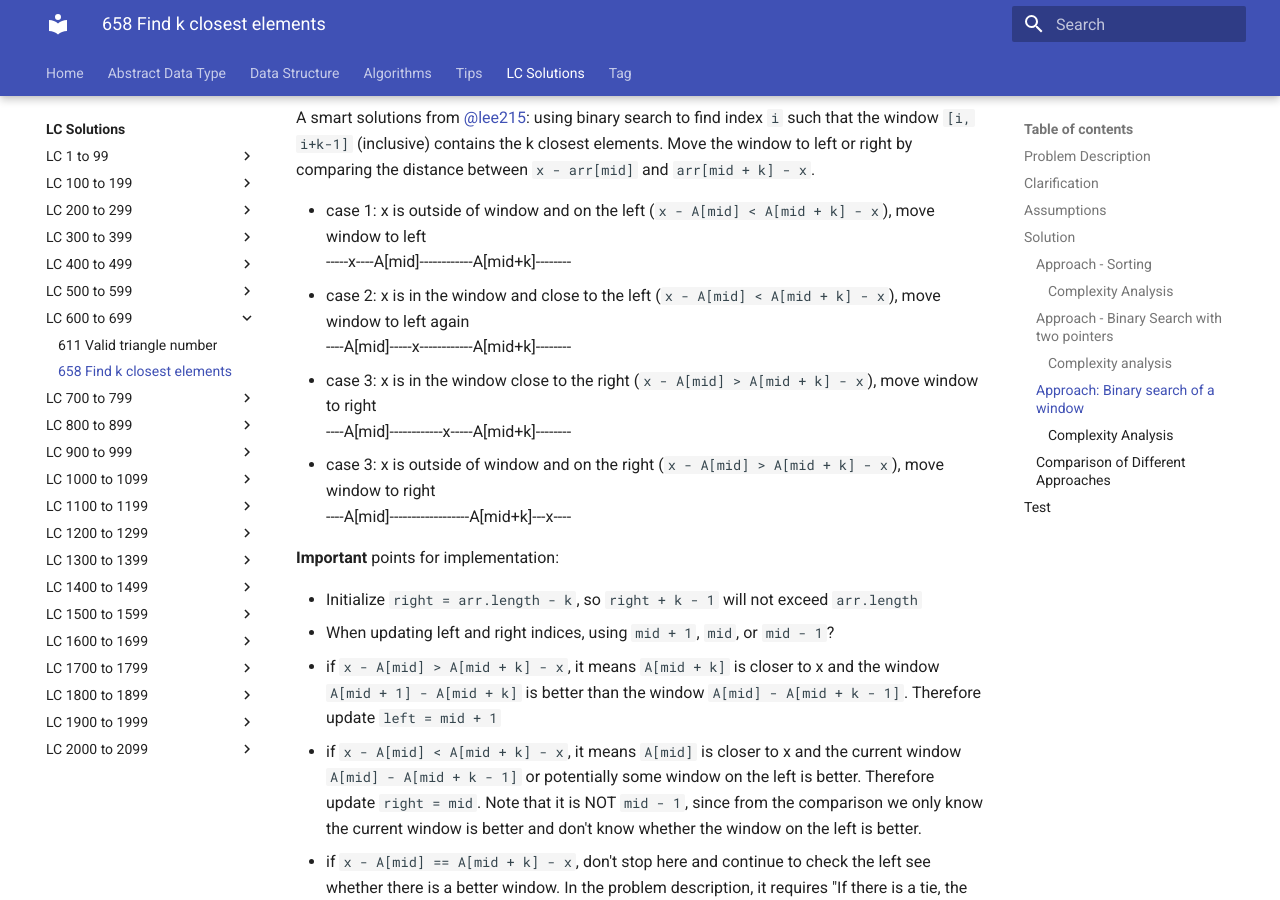
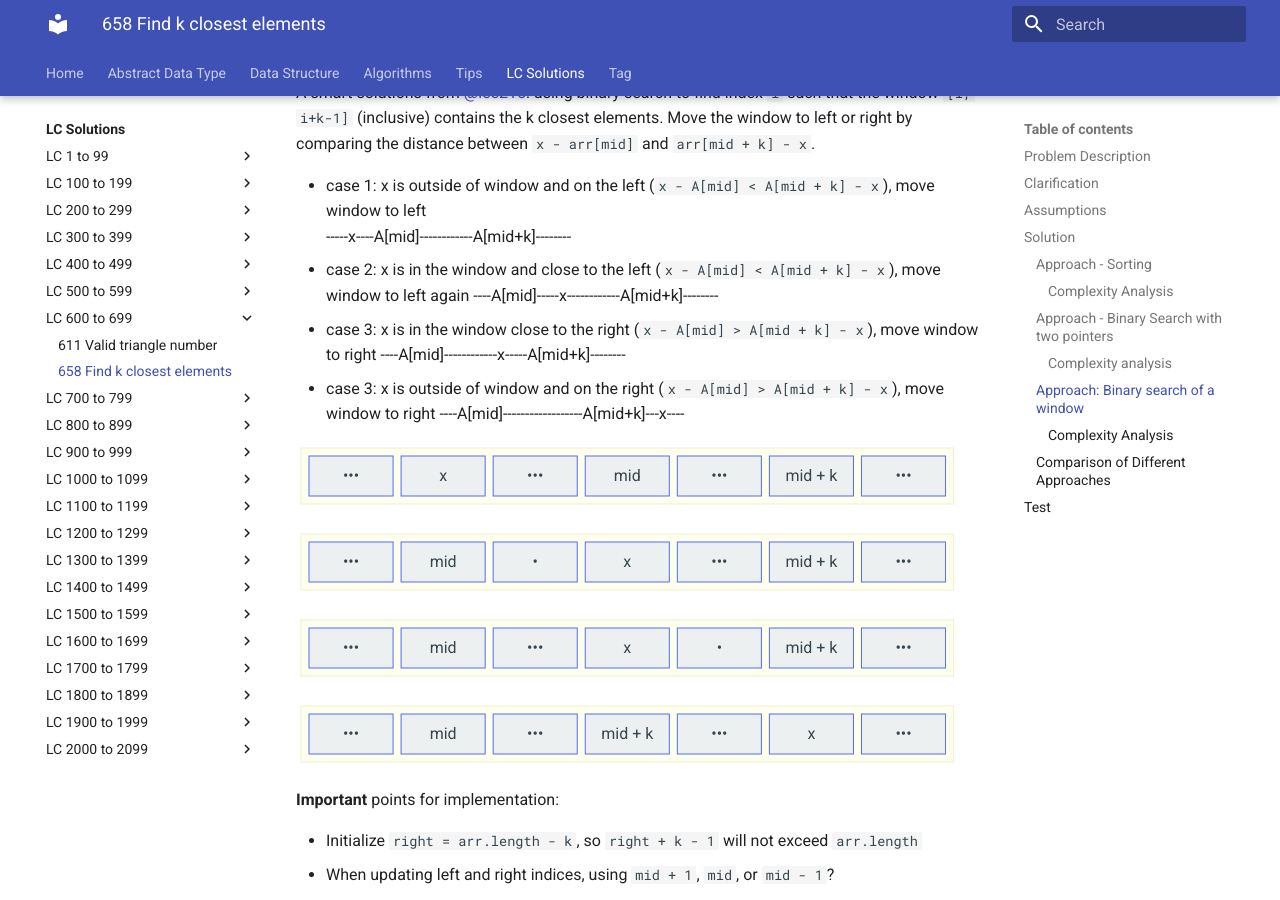
Before and after one commit to RogerLuo-Code/coding-practice, an MkDocs documentation site: the page built from docs/lc-solutions/lc0600-0699/lc0658-find-k-closest-elements.md, in a window 1280 px wide and 900 px high, scrolled down 3786 px. Built offline with MkDocs 1.6.1 and Material for MkDocs 9.7.7, drawn with Linux system fonts in a browser that asks for light colours; some of the changed text lies outside the part shown.

Commit message:
Add mermaid drawings to LC658 solution

````diff
--- a/docs/lc-solutions/lc0600-0699/lc0658-find-k-closest-elements.md
+++ b/docs/lc-solutions/lc0600-0699/lc0658-find-k-closest-elements.md
@@ -4,41 +4,64 @@ tags:
 ---
 
 # LC658. Find K Closest Elements
+
 ## Problem Description
-[LeetCode Problem 658](https://leetcode.com/problems/find-k-closest-elements/): Given a **sorted** integer array `arr`, two integers `k` and `x`, return the `k` closest integers to `x` in the array. The result should also be sorted in ascending order.
+
+[LeetCode Problem 658](https://leetcode.com/problems/find-k-closest-elements/): Given a
+**sorted** integer array `arr`, two integers `k` and `x`, return the `k` closest
+integers to `x` in the array. The result should also be sorted in ascending order.
 
 An integer `a` is closer to `x` than an integer `b` if:
 
 - `|a - x| < |b - x|`, or
-- `|a - x| == |b - x|` and `a < b`)` space.
+- `|a - x| == |b - x|` and `a < b` space.
 
 ## Clarification
+
 - Find k elements vs. k-th element?
 - Range of k? K <= 0 or k > arr.length?
 - Sorted vs unsorted?
 - Exact target my not exit and target may be out of array range
 - Duplicate elements (target, or any element in the result) handling?
 - Deal with tie case?
-- return data - sorted or unsorted? sorted in ascending order or based on distance from x? what about empty?
+- return data - sorted or unsorted? sorted in ascending order or based on distance from
+x? what about empty?
 
 ## Assumptions
+
 - `k <= arr.length`
 
 ## Solution
-1. For **unsorted** array, sort the element first by absolute difference values to the target (e.g., [using Collection.sort](https://leetcode.com/problems/find-k-closest-elements/solution/)). The result is in the first k elements.
-2. For **sorted** array, we can use binary search to speed up the search. There are two different ways to achieve that:
 
-    - Binary search with two pointers: Use binary search to find two closest elements around the target and move to left or right using two pointers to find k closet elements.
-    - [Binary search of a window @lee215](https://leetcode.com/problems/find-k-closest-elements/discuss/106426/JavaC%2B%2BPython-Binary-Search-O(log(N-K)-%2B-K)): using binary search to find index i such that the window `[i, i+k-1]` (inclusive) contains the k closest elements
+1. For **unsorted** array, sort the element first by absolute difference values to the
+target (e.g.,
+[using Collection.sort](https://leetcode.com/problems/find-k-closest-elements/solution/)).
+The result is in the first k elements.
+2. For **sorted** array, we can use binary search to speed up the search. There are two
+different ways to achieve that:
+
+    - Binary search with two pointers: Use binary search to find two closest elements
+    around the target and move to left or right using two pointers to find k closet elements.
+    - [Binary search of a window @lee215](https://leetcode.com/problems/find-k-closest-elements/discuss/106426/JavaC%2B%2BPython-Binary-Search-O(log(N-K)-%2B-K)):
+    using binary search to find index i such that the window `[i, i+k-1]` (inclusive)
+    contains the k closest elements
 
 ### Approach - Sorting
-Sort the element first by absolute difference values to the target. The result is in the first k elements. Before return, sort the k elements so the result is in ascending order as required. This approach can be used for both sorted and unsorted array.
 
-* To use `Collections.sort`, the input array is copied to an array list.
-* `Collection.sort` is used twice -- 1) sort the whole array based on distance from target and 2) sort the k elements in the result based on the value
-* [`Collection.sort` uses mergesort](https://docs.oracle.com/en/java/javase/14/docs/api/java.base/java/util/List.html#sort(java.util.Comparator)) and has $n \log n$ comparison for general case.
-* The [`subList` function of ArrayList](https://docs.oracle.com/en/java/javase/14/docs/api/java.base/java/util/ArrayList.html#subList) return a view of the portion of original list. Any operations on the sub list is actually happening on the original list.
-* The total number of executions (including array copy and sort): $n + n \log n + k \log k$
+Sort the element first by absolute difference values to the target. The result is in the
+first k elements. Before return, sort the k elements so the result is in ascending order
+as required. This approach can be used for both sorted and unsorted array.
+
+- To use `Collections.sort`, the input array is copied to an array list.
+- `Collection.sort` is used twice -- 1) sort the whole array based on distance from
+target and 2) sort the k elements in the result based on the value
+- [`Collection.sort` uses mergesort](https://docs.oracle.com/en/java/javase/14/docs/api/java.base/java/util/List.html#sort(java.util.Comparator))
+and has $n \log n$ comparison for general case.
+- The [`subList` function of ArrayList](https://docs.oracle.com/en/java/javase/14/docs/api/java.base/java/util/ArrayList.html#subList)
+return a view of the portion of original list. Any operations on the sub list is
+actually happening on the original list.
+- The total number of executions (including array copy and sort):
+$n + n \log n + k \log k$
 
 === "Java"
     ```java
@@ -65,24 +88,36 @@ Sort the element first by absolute difference values to the target. The result i
     ```
 
 #### Complexity Analysis
-* **Time complexity**: $O(n \log n)$
-Collections.sort() uses merge sort and has $n \log n$ comparison for general case. The total number of executions (including array copy and sort): $n + n \log n + k \log k$. Therefore, $O(n + n \log n + k \log k) \rightarrow O (n \log n)$
-* **Space complexity**: $O(n)$
-The in-place sorting does not consume any extra space. However, converting array to list takes additional space. If the input is the list, it will be $O(1)$ since `subList` returns a view, not a separate copy.
+
+- **Time complexity**: $O(n \log n)$
+`Collections.sort()` uses merge sort and has $n \log n$ comparison for general case. The
+total number of executions (including array copy and sort): $n + n \log n + k \log k$.
+Therefore, $O(n + n \log n + k \log k) \rightarrow O (n \log n)$
+- **Space complexity**: $O(n)$
+The in-place sorting does not consume any extra space. However, converting array to list
+takes additional space. If the input is the list, it will be $O(1)$ since `subList`
+returns a view, not a separate copy.
 
 ### Approach - Binary Search with two pointers
-Since the original array is sorted, we can use binary search to speed up the search with the following two steps:
 
-1. Use binary search to find the index of the target or the index of a smaller element that is closest to target (if target not exists)
-2. Move to left or right (inside-out) using two pointers to find k closet elements. *Alternative way*: shrink the range [index-k-1, index+k+1] where the desired k elements must in.
+Since the original array is sorted, we can use binary search to speed up the search with
+the following two steps:
+
+1. Use binary search to find the index of the target or the index of a smaller element
+that is closest to target (if target not exists)
+2. Move to left or right (inside-out) using two pointers to find k closet elements.
+*Alternative way*: shrink the range [index-k-1, index+k+1] where the desired k elements
+must in.
 
 **Improvement** on step 2: use binary search idea again
-If `arr[pointLeft - k/2]` is closer to target compared with `arr[pointLeft + k/2]`, then all elements from `pointLeft - k/2` to `pointLeft` should be included in the result.
+If `arr[pointLeft - k/2]` is closer to target compared with `arr[pointLeft + k/2]`, then
+all elements from `pointLeft - k/2` to `pointLeft` should be included in the result.
 Next step compare `arr[pointLeft - k/2 - k/4]` and `arr[pointRight + k/4]`
 Using recursion will be
 `k, (p1, p1+1, k)`
 `k/2, (p1 - k/2, p2 + 1, k - k/2)`,
-This method can achieve $O(\log n + \log k)$ time complexity on find indices but still need $O(\log n + k)$ to return elements since generating k length list needs some time.
+This method can achieve $O(\log n + \log k)$ time complexity on find indices but still
+need $O(\log n + k)$ to return elements since generating k length list needs some time.
 
 === "Python"
     ```python
@@ -179,35 +214,111 @@ This method can achieve $O(\log n + \log k)$ time complexity on find indices but
     ```
 
 #### Complexity analysis
-* **Time complexity**: $O(\log n + k)$.
-$O(\log n)$ is for the time of binary search, while $O(k)$ is for moving two pointers to find the range.
-* **Space complexity**: $O(k)$ for generating a list with k elements from an array.
+
+- **Time complexity**: $O(\log n + k)$.
+$O(\log n)$ is for the time of binary search, while $O(k)$ is for moving two pointers to
+find the range.
+- **Space complexity**: $O(k)$ for generating a list with k elements from an array.
 
 ### Approach: Binary search of a window
-A smart solutions from [@lee215](https://leetcode.com/problems/find-k-closest-elements/discuss/106426/JavaC%2B%2BPython-Binary-Search-O(log(N-K)-%2B-K)): using binary search to find index `i` such that the window `[i, i+k-1]` (inclusive) contains the k closest elements. Move the window to left or right by comparing the distance between `x - arr[mid]` and `arr[mid + k] - x`.
 
-* case 1: x is outside of window and on the left (`x - A[mid] < A[mid + k] - x`), move window to left
+A smart solutions from [@lee215](https://leetcode.com/problems/find-k-closest-elements/discuss/106426/JavaC%2B%2BPython-Binary-Search-O(log(N-K)-%2B-K)):
+using binary search to find index `i` such that the window `[i, i+k-1]` (inclusive)
+contains the k closest elements. Move the window to left or right by comparing the
+distance between `x - arr[mid]` and `arr[mid + k] - x`.
+
+- case 1: x is outside of window and on the left (`x - A[mid] < A[mid + k] - x`), move
+window to left
 -----x----A[mid]------------A[mid+k]--------
-* case 2: x is in the window and close to the left (`x - A[mid] < A[mid + k] - x`), move window to left again
+- case 2: x is in the window and close to the left (`x - A[mid] < A[mid + k] - x`), move
+window to left again
 ----A[mid]-----x------------A[mid+k]--------
-* case 3: x is in the window close to the right (`x - A[mid] > A[mid + k] - x`), move window to right
+- case 3: x is in the window close to the right (`x - A[mid] > A[mid + k] - x`), move
+window to right
 ----A[mid]------------x-----A[mid+k]--------
-* case 3: x is outside of window and on the right (`x - A[mid] > A[mid + k] - x`), move window to right
+- case 3: x is outside of window and on the right (`x - A[mid] > A[mid + k] - x`), move
+window to right
 ----A[mid]------------------A[mid+k]---x----
+
+```mermaid
+block-beta
+  block:ID
+    left_out_more["•••"]
+    target["x"]
+    left_out["•••"]
+    left["mid"]
+    middle["•••"]
+    right["mid + k"]
+    right_out["•••"]
+  end
+```
+
+```mermaid
+block-beta
+  block:ID
+    left_out["•••"]
+    left["mid"]
+    middle_less["•"]
+    target["x"]
+    middle["•••"]
+    right["mid + k"]
+    right_out["•••"]
+  end
+```
+
+```mermaid
+block-beta
+  block:ID
+    left_out["•••"]
+    left["mid"]
+    middle["•••"]
+    target["x"]
+    middle_less["•"]
+    right["mid + k"]
+    right_out["•••"]
+  end
+```
+
+```mermaid
+block-beta
+  block:ID
+    left_out["•••"]
+    left["mid"]
+    middle["•••"]
+    right["mid + k"]
+    right_out["•••"]
+    target["x"]
+    right_out_more["•••"]
+  end
+```
 
 **Important** points for implementation:
 
-* Initialize `right = arr.length - k`, so `right + k - 1` will not exceed `arr.length`
-* When updating left and right indices, using `mid + 1`, `mid`, or `mid - 1`?
+- Initialize `right = arr.length - k`, so `right + k - 1` will not exceed `arr.length`
+- When updating left and right indices, using `mid + 1`, `mid`, or `mid - 1`?
 
-  - if `x - A[mid] > A[mid + k] - x`, it means `A[mid + k]` is closer to x and the window `A[mid + 1] - A[mid + k]` is better than the window `A[mid] - A[mid + k - 1]`. Therefore update `left = mid + 1`
-  - if `x - A[mid] < A[mid + k] - x`, it means `A[mid]` is closer to x and the current window `A[mid] - A[mid + k - 1]` or potentially some window on the left is better. Therefore update `right = mid`. Note that it is NOT `mid - 1`, since from the comparison we only know the current window is better and don't know whether the window on the left is better.
-  - if `x - A[mid] == A[mid + k] - x`, don't stop here and continue to check the left see whether there is a better window. In the problem description, it requires "If there is a tie, the smaller elements are always preferred." Therefore, update `right = mid` to search smaller elements.
-* When to end the while loop for binary search? `left == right`
-* For comparison, using absolute value `abs(x - A[mid]` or relative value with sign `x - A[mid]`?
-If `A[mid] == A[mid + k]`, we don't know either to move left or right using absolute value (need additional check). Relative values can tell the direction based on the sign of the value. The absolute value comparison method fails at cases like `A = [1,1,2,2,2,2,2,3,3]`, `x = 3`, `k = 2`.
-* For comparison, `A[mid]` vs. `A[mid + k]`, or `A[mid]` vs. `A[mid + k - 1]`?
-Use `A[mid]` vs. `A[mid + k]`, since we are trying to comparing two windows (A[mid] ~ A[mid + k - 1] vs. A[mid + 1] ~ A[mid + k]) to see which one is better.
+    - if `x - A[mid] > A[mid + k] - x`, it means `A[mid + k]` is closer to x and the
+    window `A[mid + 1] - A[mid + k]` is better than the window `A[mid] - A[mid + k - 1]`.
+    Therefore update `left = mid + 1`
+    - if `x - A[mid] < A[mid + k] - x`, it means `A[mid]` is closer to x and the current
+    window `A[mid] - A[mid + k - 1]` or potentially some window on the left is better.
+    Therefore update `right = mid`. Note that it is NOT `mid - 1`, since from the
+    comparison we only know the current window is better and don't know whether the
+    window on the left is better.
+    - if `x - A[mid] == A[mid + k] - x`, don't stop here and continue to check the left
+    see whether there is a better window. In the problem description, it requires "If
+    there is a tie, the smaller elements are always preferred." Therefore, update
+    `right = mid` to search smaller elements.
+- When to end the while loop for binary search? `left == right`
+- For comparison, using absolute value `abs(x - A[mid]` or relative value with sign
+`x - A[mid]`?
+If `A[mid] == A[mid + k]`, we don't know either to move left or right using absolute
+value (need additional check). Relative values can tell the direction based on the sign
+of the value. The absolute value comparison method fails at cases like
+`A = [1,1,2,2,2,2,2,3,3]`, `x = 3`, `k = 2`.
+- For comparison, `A[mid]` vs. `A[mid + k]`, or `A[mid]` vs. `A[mid + k - 1]`?
+Use `A[mid]` vs. `A[mid + k]`, since we are trying to comparing two windows
+(A[mid] ~ A[mid + k - 1] vs. A[mid + 1] ~ A[mid + k]) to see which one is better.
 
 === "Python"
     ```python
@@ -269,20 +380,24 @@ Use `A[mid]` vs. `A[mid + k]`, since we are trying to comparing two windows (A[m
     ```
 
 #### Complexity Analysis
-* **Time complexity**: $O(\log (n - k))$ for finding indices and $O(\log (n - k) + k)$ for returning elements.
-Since the search space of binary search of window is $n-k$ elements, therefore the complexity for finding indices is $O(\log (n - k))$. However to return the elements, it involves k-times copy and therefore time complexity is changed to $O(\log (n - k) + k)$.
-* **Space complexity**: $O(k)$ for generating a list with k elements from an array.
+
+- **Time complexity**: $O(\log (n - k))$ for finding indices and $O(\log (n - k) + k)$
+for returning elements.
+Since the search space of binary search of window is $n-k$ elements, therefore the
+complexity for finding indices is $O(\log (n - k))$. However to return the elements, it
+involves k-times copy and therefore time complexity is changed to $O(\log (n - k) + k)$.
+- **Space complexity**: $O(k)$ for generating a list with k elements from an array.
 
 ### Comparison of Different Approaches
 
-| Approach    | Time Complexity | Space Complexity
-| ----- | ----- | ----- |
-| Approach - sorting | $O(n\log n)$ | $O(n)$ |
-| Approach - binary search with two pointers | $O(\log n + k)$ | $O(k)$ |
-| Approach - binary search of a window | $O(\log (n-k) + k)$ for returning elements | $O(k)$ |
-|             | $O(\log (n-k))$ for returning indices |         |
-
+| Approach                                   | Time Complexity                            | Space Complexity |
+|--------------------------------------------|--------------------------------------------|------------------|
+| Approach - sorting                         | $O(n\log n)$                               | $O(n)$           |
+| Approach - binary search with two pointers | $O(\log n + k)$                            | $O(k)$           |
+| Approach - binary search of a window       | $O(\log (n-k) + k)$ for returning elements | $O(k)$           |
+|                                            | $O(\log (n-k))$ for returning indices      |                  |
 
 ## Test
+
 - Test corner cases: zero array, invalid k, array with 0, 1, and 2 elements
 - Test general cases
````
